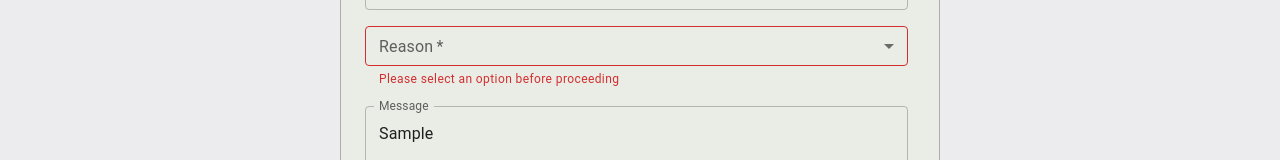
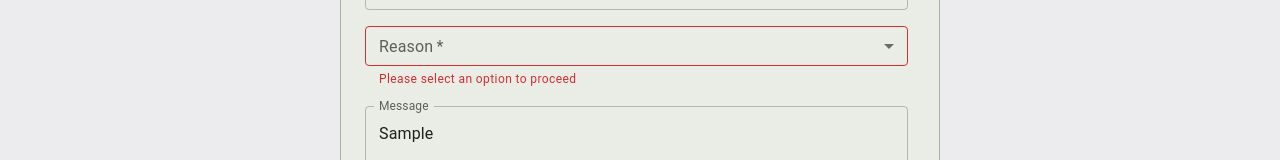
Before and after one commit to sayan-digital-product/tech-blog, a Next.js app: page /contact in a window 1280 px wide. Both pictures are taken after typing "Sample", "name@example.com", "Sample" into the empty fields and a click on the button "SUBMIT". Shown: the part 335-495 px from the top of the page. Built offline with nearby package versions, Linux system fonts and the light colour scheme.

Commit message:
Error message modified

```diff
--- a/pages/contact/index.tsx
+++ b/pages/contact/index.tsx
@@ -154,7 +154,7 @@ export default function Contact() {
                                                 <MenuItem value={'Specific problem'}>About specific problem</MenuItem>
                                                 <MenuItem value={'Other'}>Other</MenuItem>
                                             </Select>
-                                            {errors?.reason && <FormHelperText className='text-error'>Please select an option before proceeding</FormHelperText>}
+                                            {errors?.reason && <FormHelperText className='text-error'>Please select an option to proceed</FormHelperText>}
                                           </FormControl>
                                         </>
                                       }
```
